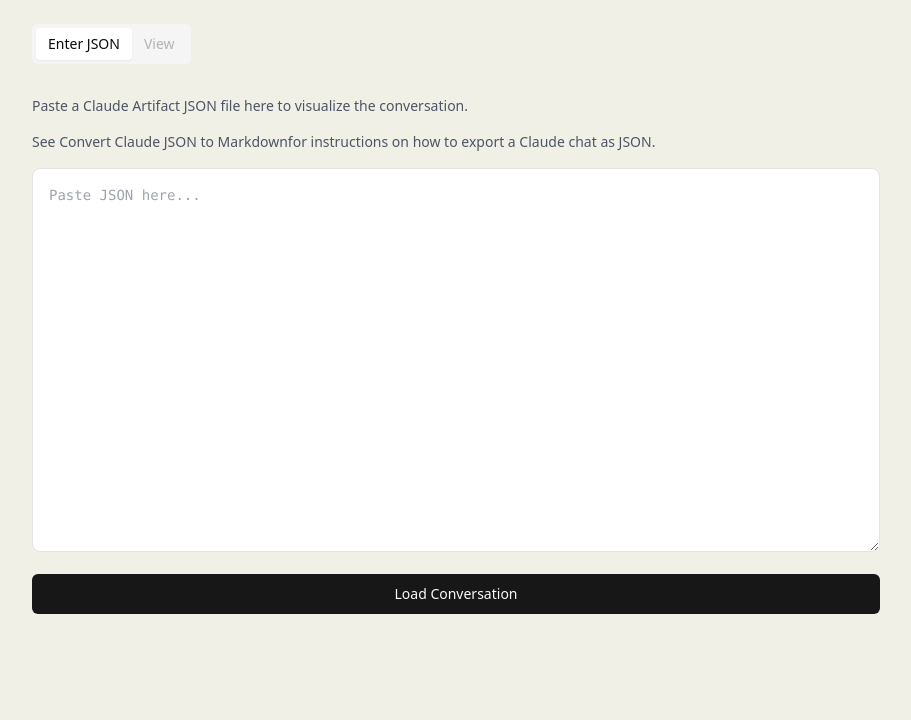
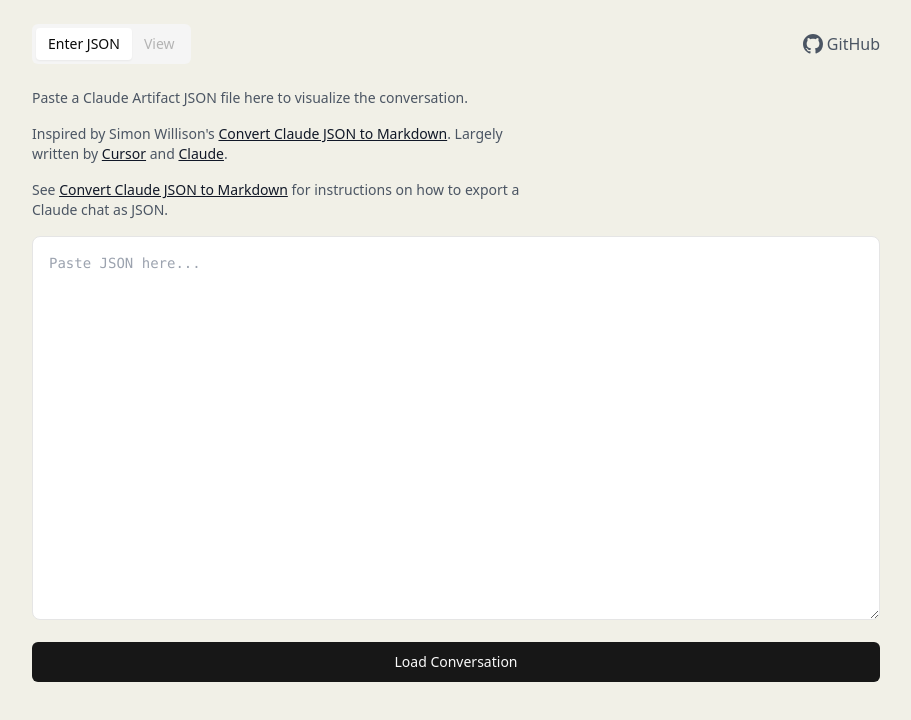
Before and after one commit to osteele/claude-chat-viewer, a React (Vite) app: page / in a window 1280 px wide. Shown: the top 720 px of the page, without its empty margins (184-1095 px from the left). Built offline with nearby package versions, Linux system fonts and the light colour scheme.

Commit message:
Add link to repo

```diff
--- a/src/components/ChatViewer.tsx
+++ b/src/components/ChatViewer.tsx
@@ -55,9 +55,13 @@
       <div className="text-sm text-gray-600">
         Paste a Claude Artifact JSON file here to visualize the conversation.
       </div>
-      <div className="text-sm text-gray-600">
-        See <a href="https://observablehq.com/@simonw/convert-claude-json-to-markdown">Convert Claude JSON to Markdown</a>
-        for instructions on how to export a Claude chat as JSON.
+      <div className="text-sm text-gray-600 prose">
+        Inspired by Simon Willison's <a href="https://observablehq.com/@simonw/convert-claude-json-to-markdown" target="_blank" rel="noopener noreferrer">Convert Claude JSON to Markdown</a>.
+        Largely written by <a href="https://cursor.com" target="_blank" rel="noopener noreferrer">Cursor</a> and <a href="https://anthropic.com" target="_blank" rel="noopener noreferrer">Claude</a>.
+      </div>
+      <div className="text-sm text-gray-600 prose">
+        See <a href="https://observablehq.com/@simonw/convert-claude-json-to-markdown" target="_blank" rel="noopener noreferrer">Convert Claude JSON to Markdown</a>
+        {' '}for instructions on how to export a Claude chat as JSON.
       </div>
 
       <textarea
@@ -168,8 +172,8 @@
                 href={`https://api.claude.ai/${file.preview_url}`}
                 target="_blank"
                 rel="noopener noreferrer"
-                className="text-blue-600 hover:underline text-sm"
-              >Attachment #{i + 1}</a>
+                className="text-blue-800 hover:underline text-sm"
+              >{message.files && message.files.length > 1 ? `Attachment #${i + 1}/${message.files.length}` : 'Attachment'}</a>
             </div>
           ))}
         </div>
@@ -257,13 +261,26 @@
   return (
     <div className="min-h-screen bg-[#f1f0e7] print:bg-white">
       <div className="max-w-4xl mx-auto p-6">
-        {/* Show tabs only on screen */}
         <div className="print:hidden">
           <Tabs value={activeTab} onValueChange={val => setActiveTab(val as 'json' | 'view')}>
-            <TabsList className="mb-6">
-              <TabsTrigger value="json">Enter JSON</TabsTrigger>
-              <TabsTrigger value="view" disabled={!chatData}>View</TabsTrigger>
-            </TabsList>
+            <div className="flex justify-between items-center mb-6">
+              <TabsList>
+                <TabsTrigger value="json">Enter JSON</TabsTrigger>
+                <TabsTrigger value="view" disabled={!chatData}>View</TabsTrigger>
+              </TabsList>
+
+              <a
+                href="https://github.com/osteele/claude-chat-viewer"
+                target="_blank"
+                rel="noopener noreferrer"
+                className="inline-flex items-center gap-1 text-gray-600 hover:text-gray-900"
+              >
+                <svg viewBox="0 0 24 24" className="w-5 h-5" fill="currentColor">
+                  <path d="M12 0C5.37 0 0 5.37 0 12c0 5.31 3.435 9.795 8.205 11.385.6.105.825-.255.825-.57 0-.285-.015-1.23-.015-2.235-3.015.555-3.795-.735-4.035-1.41-.135-.345-.72-1.41-1.23-1.695-.42-.225-1.02-.78-.015-.795.945-.015 1.62.87 1.845 1.23 1.08 1.815 2.805 1.305 3.495.99.105-.78.42-1.305.765-1.605-2.67-.3-5.46-1.335-5.46-5.925 0-1.305.465-2.385 1.23-3.225-.12-.3-.54-1.53.12-3.18 0 0 1.005-.315 3.3 1.23.96-.27 1.98-.405 3-.405s2.04.135 3 .405c2.295-1.56 3.3-1.23 3.3-1.23.66 1.65.24 2.88.12 3.18.765.84 1.23 1.905 1.23 3.225 0 4.605-2.805 5.625-5.475 5.925.435.375.81 1.095.81 2.22 0 1.605-.015 2.895-.015 3.3 0 .315.225.69.825.57A12.02 12.02 0 0024 12c0-6.63-5.37-12-12-12z" />
+                </svg>
+                GitHub
+              </a>
+            </div>
 
             <TabsContent value="json">
               <JsonInput
```
